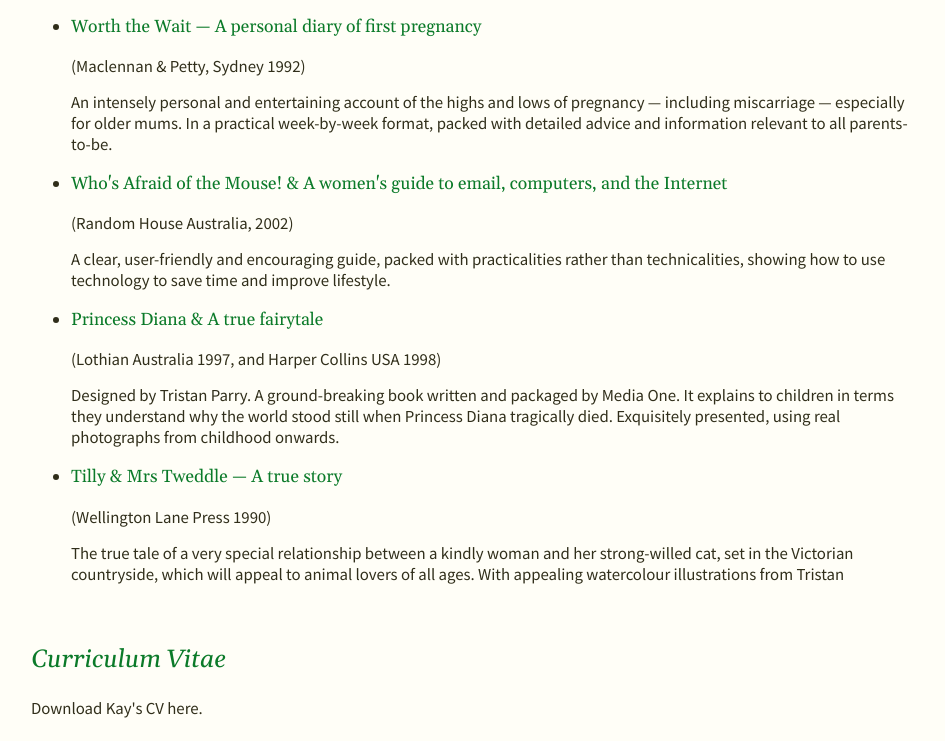
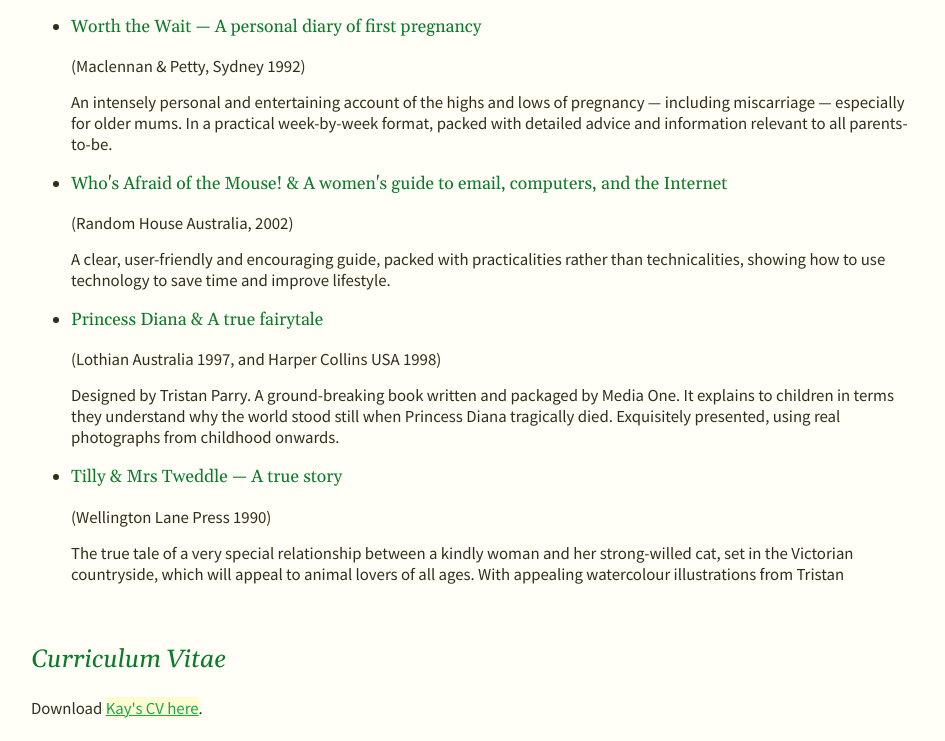
Before and after one commit to rupertparry/kaystammers.com.au, a plain HTML site: page index.html in a window 1280 px wide. Shown: the part 4318-5059 px from the top of the page, without its empty margins (164-1109 px from the left). Drawn offline with nearby package versions, Linux system fonts and the light colour scheme.

Commit message:
Fixed link error

```diff
--- a/index.html
+++ b/index.html
@@ -361,7 +361,7 @@
       </section>
       <section id="more-information">
         <h2>Curriculum Vitae</h2>
-        <p>Download <a href="downloads/cv.pdf" download></a>Kay's CV here.</p>
+        <p>Download <a href="downloads/cv.pdf" download>Kay's CV here</a>.</p>
       </section>
     </div>
     <link
```
